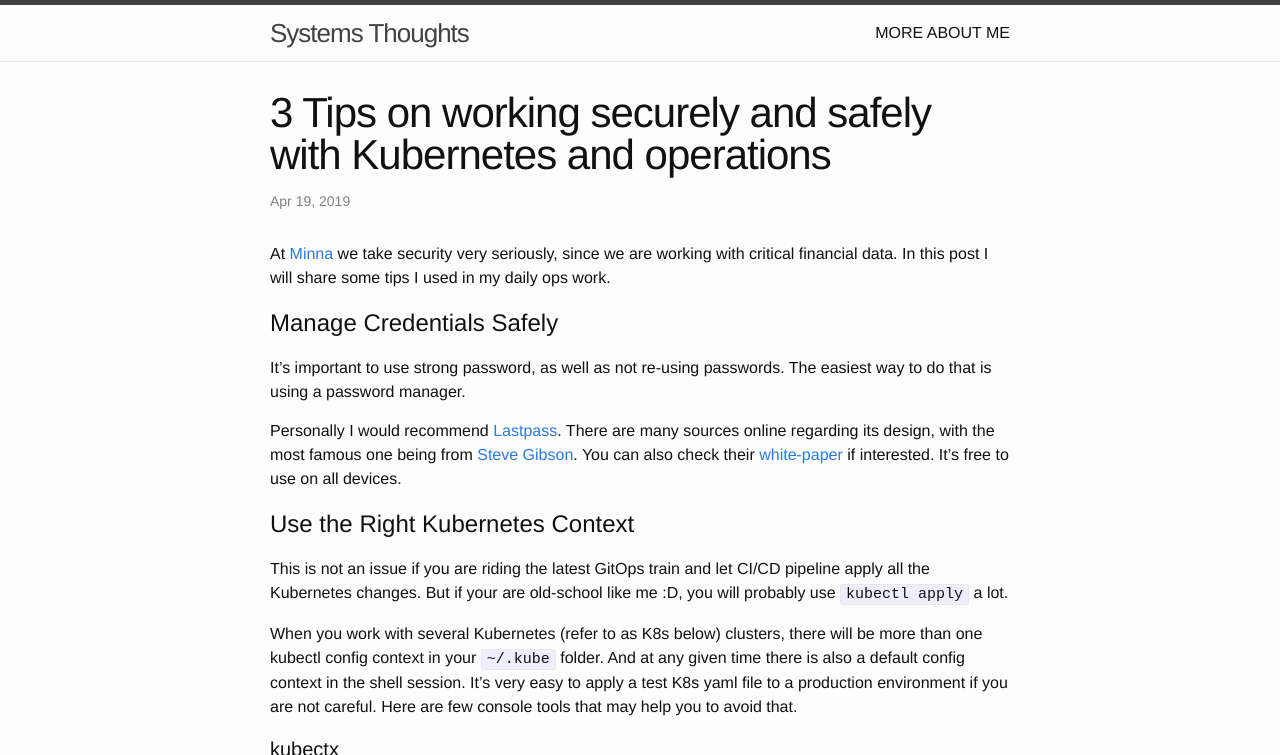
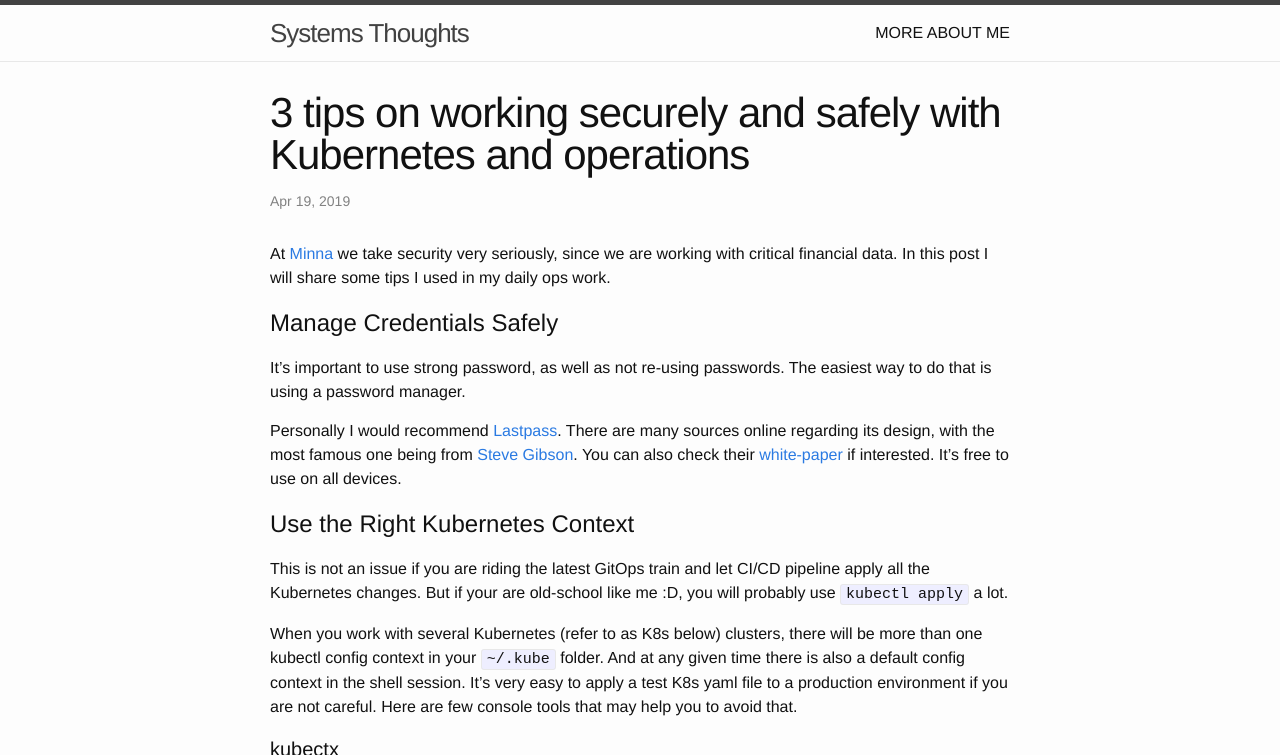
Before and after one commit to zheli/zheli.github.io, a Jekyll site: the page built from _posts/2019-04-19-3-tips-on-working-safely-in-console.md, in a window 1280 px wide and 900 px high, cut to the strip 0-755 px from the top of the window. Built offline with Jekyll 4.4.1, drawn with Linux system fonts in a browser that asks for light colours; comment, search, counter and statistics services are not loaded.

Commit message:
Fix typo.

```diff
--- a/_posts/2019-04-19-3-tips-on-working-safely-in-console.md
+++ b/_posts/2019-04-19-3-tips-on-working-safely-in-console.md
@@ -1,6 +1,6 @@
 ---
 layout: post
-title:  "3 Tips on working securely and safely with Kubernetes and operations"
+title:  "3 tips on working securely and safely with Kubernetes and operations"
 date: 2019-04-19 21:10:23 +0200
 categories:
   - Tips
```
